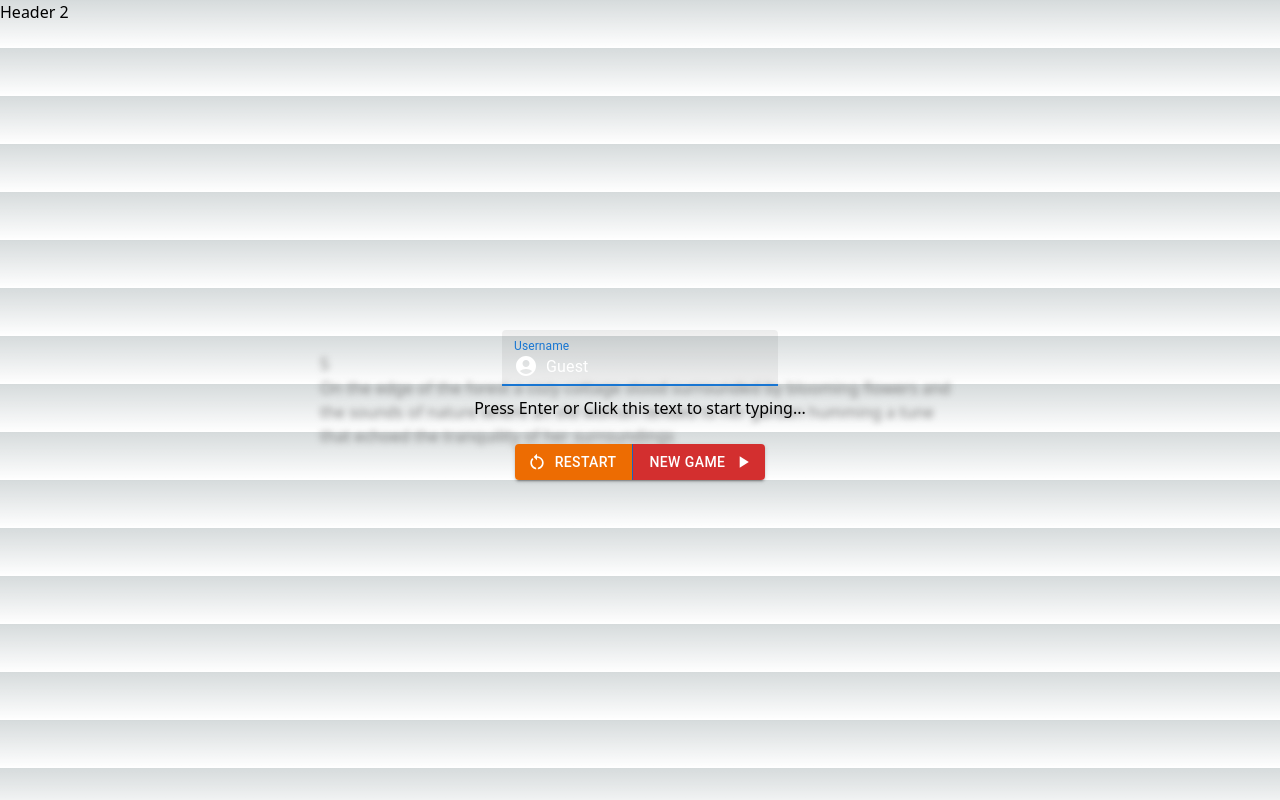
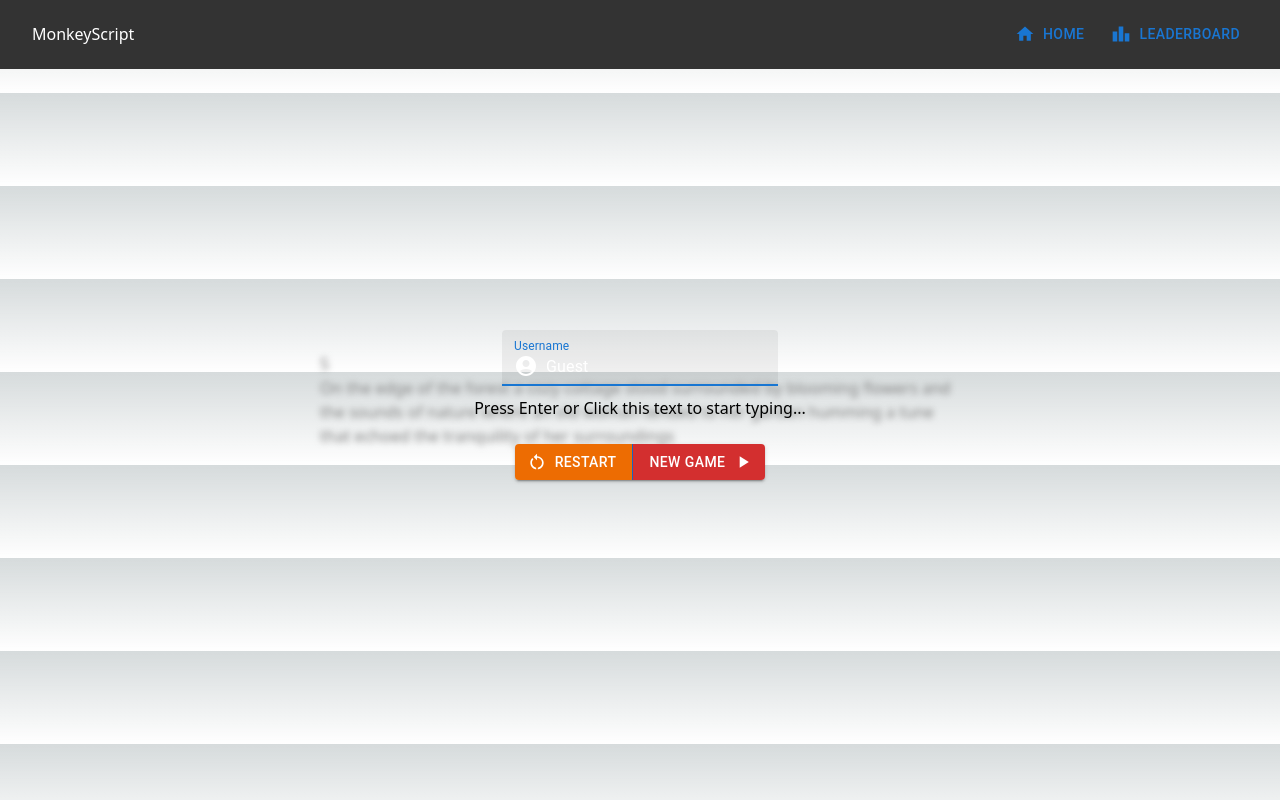
Before and after one commit to TheGameProfi/scriptwriter, a Next.js app: page / in a window 1280 px wide. Built offline with nearby package versions, Linux system fonts and the light colour scheme.

Commit message:
update header

```diff
--- a/src/components/Header.js
+++ b/src/components/Header.js
@@ -1,9 +1,24 @@
 import React from "react";
+import styles from '@/styles/Header.module.css';
+import Image from 'next/image';
+import { Button } from "@mui/material";
+import { Home, Leaderboard } from "@mui/icons-material";
+import Link from 'next/link';
 
 export default function Header() {
     return (
-        <header>
-            <h1>Header 2</h1>
-        </header>
+        <header className={styles.head}>
+            <div className={styles.title}>
+                <h1>MonkeyScript</h1>
+            </div>
+            <div className={styles.nav}>
+                <Link href="/">
+                    <Button variant="text" color="primary" startIcon={<Home />}>Home</Button>
+                </Link>
+                <Link href="/leaderboard">
+                    <Button variant="text" color="primary" startIcon={<Leaderboard />}>Leaderboard</Button>
+                </Link>
+            </div>
+        </header >
     );
 }
--- /dev/null
+++ b/src/styles/Header.module.css
@@ -0,0 +1,33 @@
+.head {
+    display: flex;
+    justify-content: space-between; /* Ensure items are spread across the header */
+    align-items: center;
+    padding: 1rem 2rem;
+    background-color: #333;
+    color: white;
+    min-width: 600px;
+}
+
+.branding {
+    display: flex;
+    align-items: center; /* Ensure items inside title div are aligned center */
+}
+
+.logo {
+    font-size: 1.5rem;
+    font-weight: bold;
+}
+
+.branding h1 {
+    margin-left: 10px;
+}
+
+.nav a {
+    margin-left: 15px;
+    color: white;
+    text-decoration: none;
+}
+
+.nav a:hover {
+    text-decoration: underline;
+}
```
